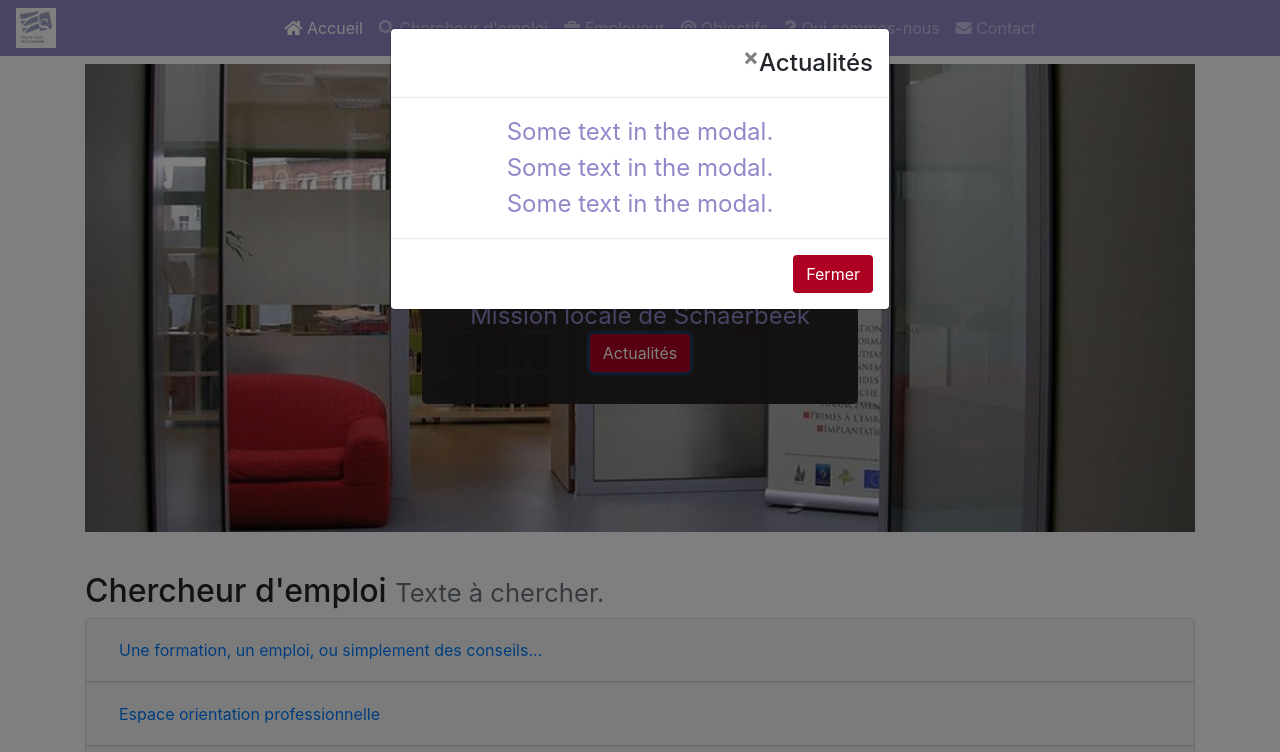
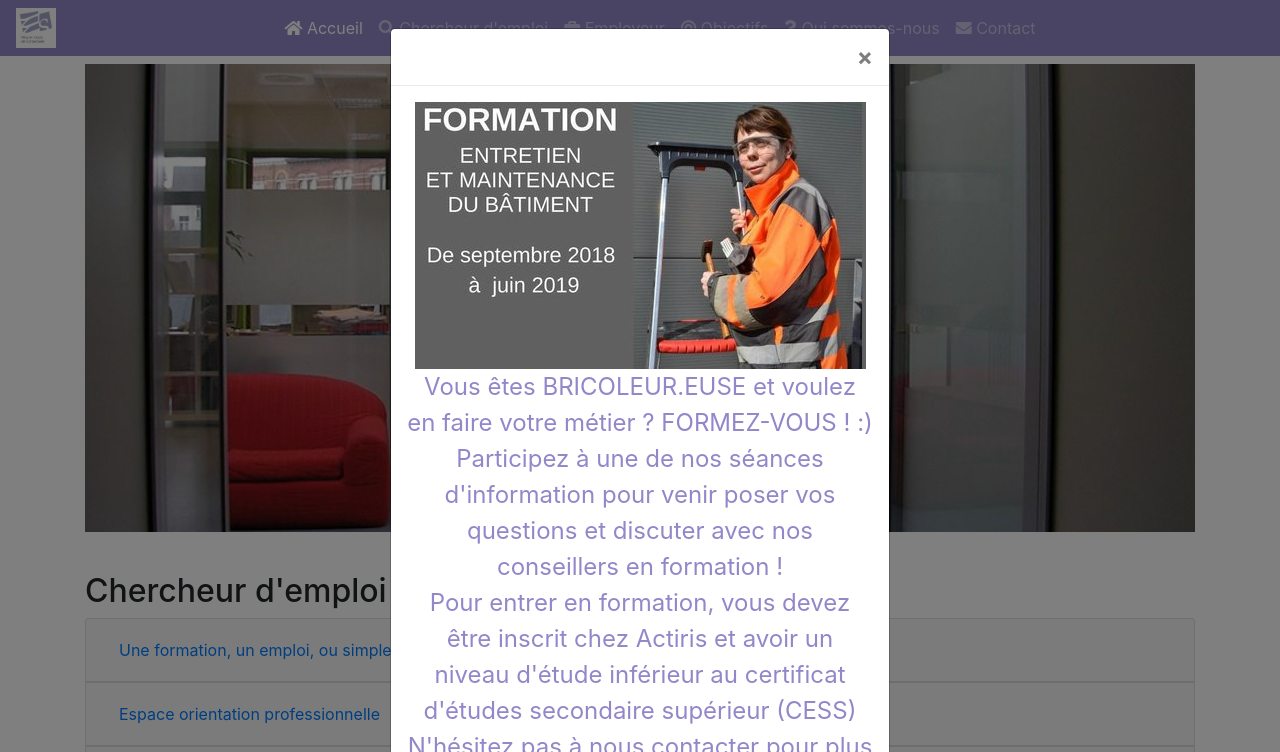
Before and after one commit to Cedric-Fournier/Becode-CDJ, a plain HTML site: page index.html in a window 1280 px wide. Both pictures are taken after a click on the button "Actualités". Shown: the top 752 px of the page. Drawn offline with nearby package versions, Linux system fonts and the light colour scheme.

Commit message:
modif actu en cours

```diff
--- a/Assets/css/style.css
+++ b/Assets/css/style.css
@@ -71,6 +71,7 @@
   	font-size: 1.5em;
   }
 
+
 /* Footer */
 
   footer {
--- a/index.html
+++ b/index.html
@@ -69,12 +69,17 @@
                 <div class="modal-content">
                   <div class="modal-header">
                     <button type="button" class="close" data-dismiss="modal">&times;</button>
-                    <h4 class="modal-title">Actualités</h4>
+                    <!--<h4 class="modal-title">Actualités</h4>-->
                   </div>
                   <div class="modal-body">
-                    <p>Some text in the modal.</p>
-                    <p>Some text in the modal.</p>
-                    <p>Some text in the modal.</p>
+                    <a href="https://www.facebook.com/events/617791668606869/" target="_blank">
+                      <img border="0" alt="formation ouvrier polyvalent" src="Assets/images/rsz_actu.jpg" ><!--width="100" height="100">-->
+                    </a>
+                    <p>Vous êtes BRICOLEUR.EUSE et voulez en faire votre métier ?
+                    FORMEZ-VOUS ! :) </p>
+                    <p>Participez à une de nos séances d'information pour venir poser vos questions et discuter avec nos conseillers en formation ! </p>
+                    <p>Pour entrer en formation, vous devez être inscrit chez Actiris et avoir un niveau d'étude inférieur au certificat d'études secondaire supérieur (CESS)</p>
+                    <p>N'hésitez pas à nous contacter pour plus d'informations si nécessaire au 02/247.77.24 - 02/240.67.61</p>
                   </div>
                   <div class="modal-footer">
                     <button type="button" class="btn btn-custom" data-dismiss="modal">Fermer</button>
```
Also changed, not shown: Assets/images/actu.jpg (added), Assets/images/rsz_actu.jpg (added).
